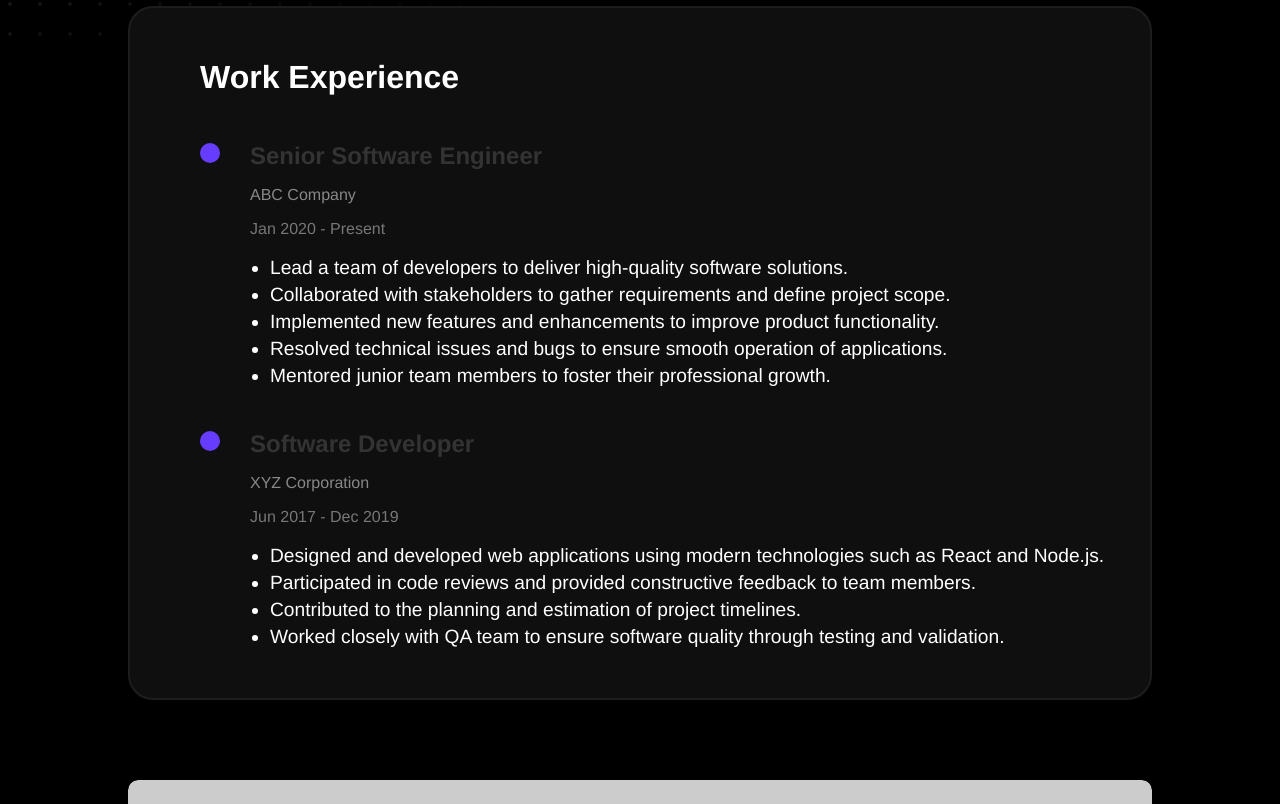
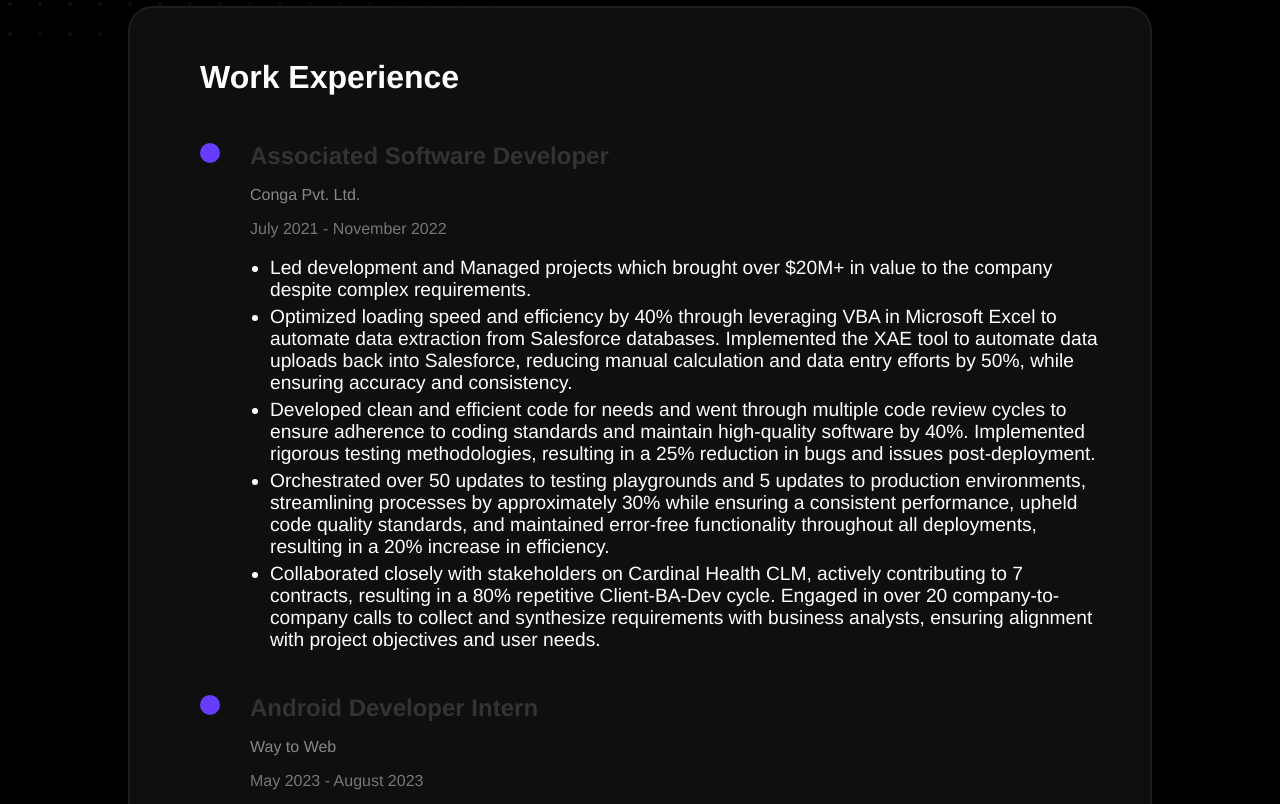
Before and after one commit to krunalpriyadarshi/kpriyadarshi.ca, a React (Create React App) app: page / in a window 1280 px wide. Shown: the part 756-1560 px from the top of the page. Built offline with nearby package versions, Linux system fonts and the light colour scheme.

Commit message:
update as per resume

```diff
--- a/src/components/experience/WorkExperience.jsx
+++ b/src/components/experience/WorkExperience.jsx
@@ -1,29 +1,26 @@
-// WorkExperience.jsx
 import React from 'react';
 import './WorkExperience.css';
 
 const experiences = [
   {
-    company: "ABC Company",
-    title: "Senior Software Engineer",
-    date: "Jan 2020 - Present",
+    company: "Conga Pvt. Ltd.",
+    title: "Associated Software Developer",
+    date: "July 2021 - November 2022",
     desc: [
-      "Lead a team of developers to deliver high-quality software solutions.",
-      "Collaborated with stakeholders to gather requirements and define project scope.",
-      "Implemented new features and enhancements to improve product functionality.",
-      "Resolved technical issues and bugs to ensure smooth operation of applications.",
-      "Mentored junior team members to foster their professional growth."
+      "Led development and Managed projects which brought over $20M+ in value to the company despite complex requirements.",
+      "Optimized loading speed and efficiency by 40% through leveraging VBA in Microsoft Excel to automate data extraction from Salesforce databases. Implemented the XAE tool to automate data uploads back into Salesforce, reducing manual calculation and data entry efforts by 50%, while ensuring accuracy and consistency.",
+      "Developed clean and efficient code for needs and went through multiple code review cycles to ensure adherence to coding standards and maintain high-quality software by 40%. Implemented rigorous testing methodologies, resulting in a 25% reduction in bugs and issues post-deployment.",
+      "Orchestrated over 50 updates to testing playgrounds and 5 updates to production environments, streamlining processes by approximately 30% while ensuring a consistent performance, upheld code quality standards, and maintained error-free functionality throughout all deployments, resulting in a 20% increase in efficiency.",
+      "Collaborated closely with stakeholders on Cardinal Health CLM, actively contributing to 7 contracts, resulting in a 80% repetitive Client-BA-Dev cycle. Engaged in over 20 company-to-company calls to collect and synthesize requirements with business analysts, ensuring alignment with project objectives and user needs."
     ]
   },
   {
-    company: "XYZ Corporation",
-    title: "Software Developer",
-    date: "Jun 2017 - Dec 2019",
+    company: "Way to Web",
+    title: "Android Developer Intern",
+    date: "May 2023 - August 2023",
     desc: [
-      "Designed and developed web applications using modern technologies such as React and Node.js.",
-      "Participated in code reviews and provided constructive feedback to team members.",
-      "Contributed to the planning and estimation of project timelines.",
-      "Worked closely with QA team to ensure software quality through testing and validation."
+      "Participated in 2 Spirits of the full stack software development lifecycle, including design, development, testing and deployment of 5+ new features to Application with multiple rounds of code reviews from senior developers.",
+      "Demonstrated strong problem-solving skills and attention to detail in resolving 25 technical challenges and implementing solutions effectively while gathering requirements for sprints, prioritizing tasks, and ensure timely delivery of project milestones."
     ]
   },
   // Add more experiences as needed
@@ -38,7 +35,7 @@
           <div className="we-experience" key={index}>
             <div className="we-content">
               <h3>{experience.title}</h3>
-              <p className="we-company">{experience.company}</p> {/* Added company name */}
+              <p className="we-company">{experience.company}</p>
               <p className="we-date">{experience.date}</p>
               <ul>
                 {experience.desc.map((item, idx) => (
```
